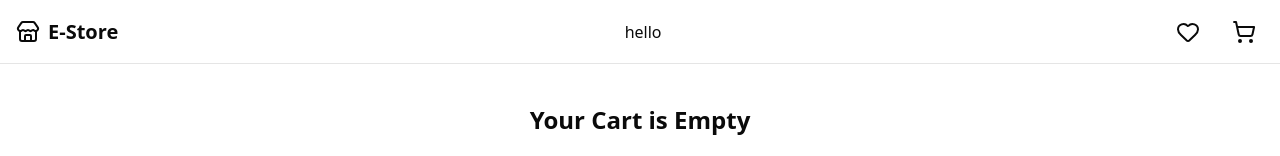
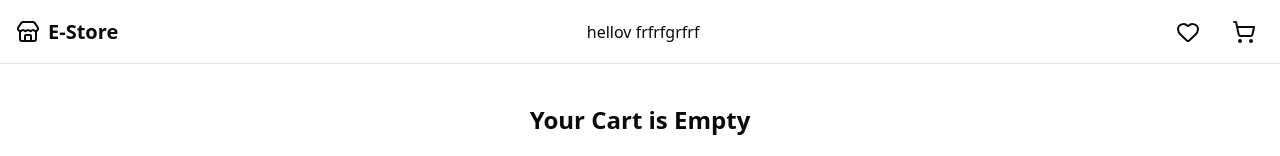
Before and after one commit to priyanshi-shah25/e-commarce, a Next.js app: page /cart in a window 1280 px wide. Shown: the top 156 px of the page. Built offline with nearby package versions, Linux system fonts and the light colour scheme.

Commit message:
feat: added button

```diff
--- a/src/components/navbar.tsx
+++ b/src/components/navbar.tsx
@@ -14,7 +14,7 @@ export function Navbar() {
           <Store /> <span>E-Store</span>
         </Link>
       </div>
- <button>hello</button>
+ <button>hellov  frfrfgrfrf</button>
       <div className="flex items-center gap-4">
         <button className="p-2 hover:bg-accent rounded-full ">
           <Heart />
```
